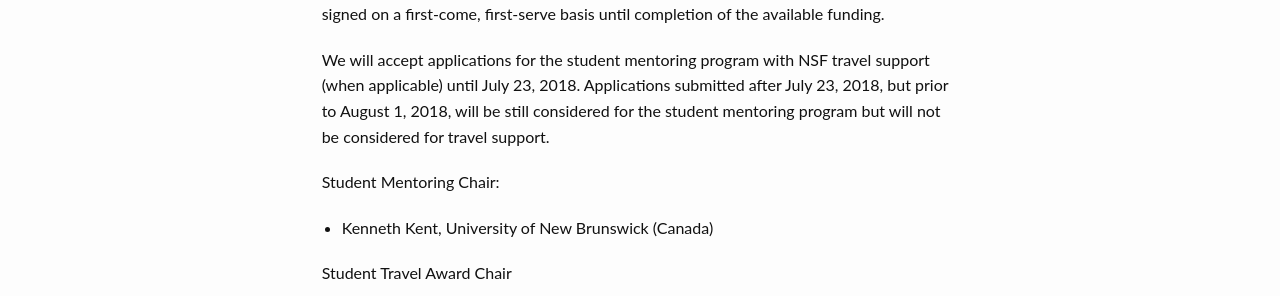
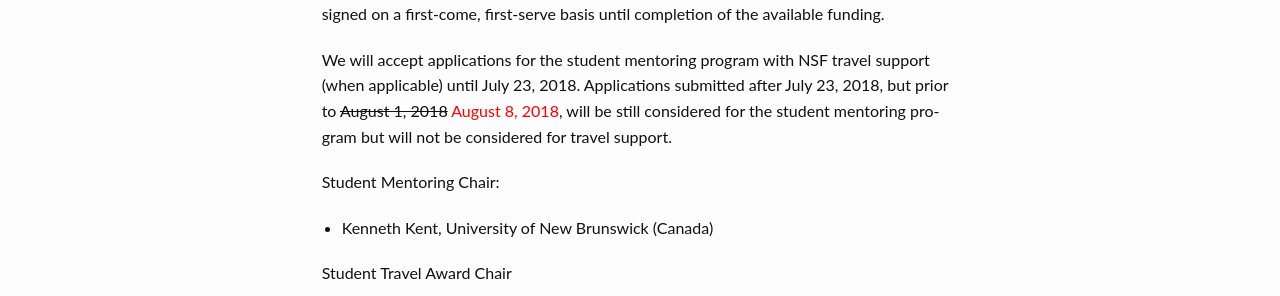
Before and after one commit to cluster2018/cluster2018, a Jekyll site: the page built from student/index.md, in a window 1280 px wide. Shown: the part 1563-1859 px from the top of the page. Built offline with Jekyll 4.4.1, drawn with Linux system fonts in a browser that asks for light colours; comment, search, counter and statistics services are not loaded.

Commit message:
Updated deadline in mentoring page

```diff
--- a/student/index.md
+++ b/student/index.md
@@ -54,7 +54,7 @@ available funding.
 
 We will accept applications for the student mentoring program with NSF travel
 support (when applicable) until July 23, 2018.  Applications submitted after
-July 23, 2018, but prior to August 1, 2018, will be still considered for the
+July 23, 2018, but prior to ~~August 1, 2018~~ <span style="color:red">August 8, 2018</span>, will be still considered for the
 student mentoring program but will not be considered for travel support.
 
 
```
